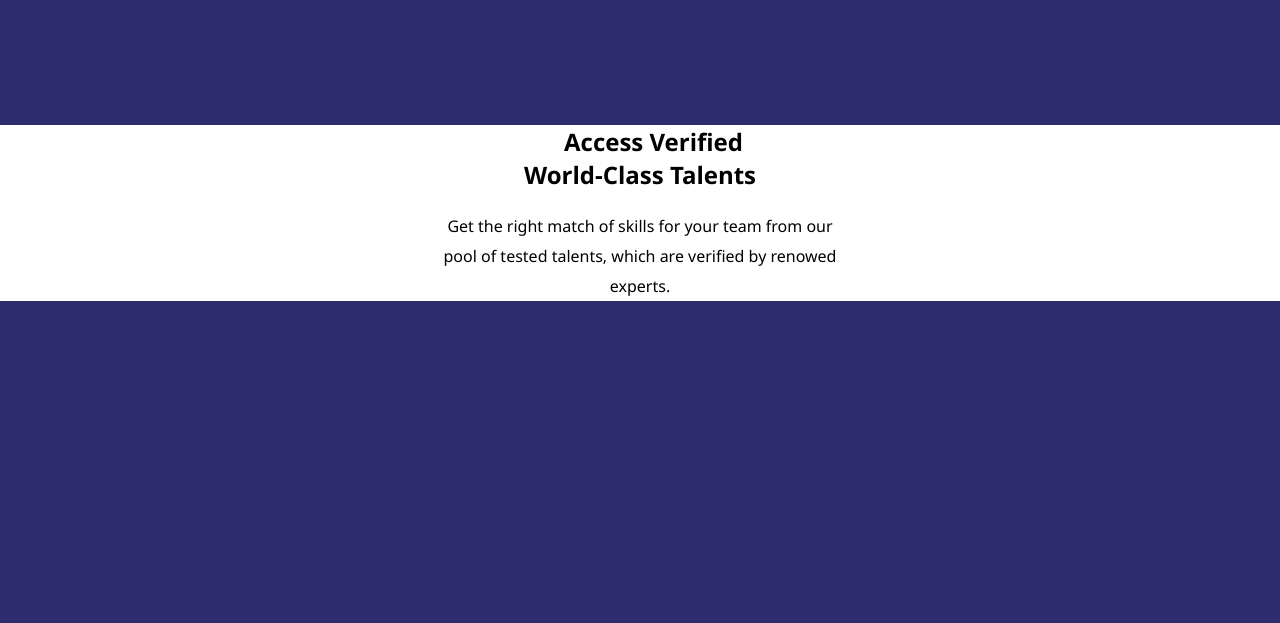
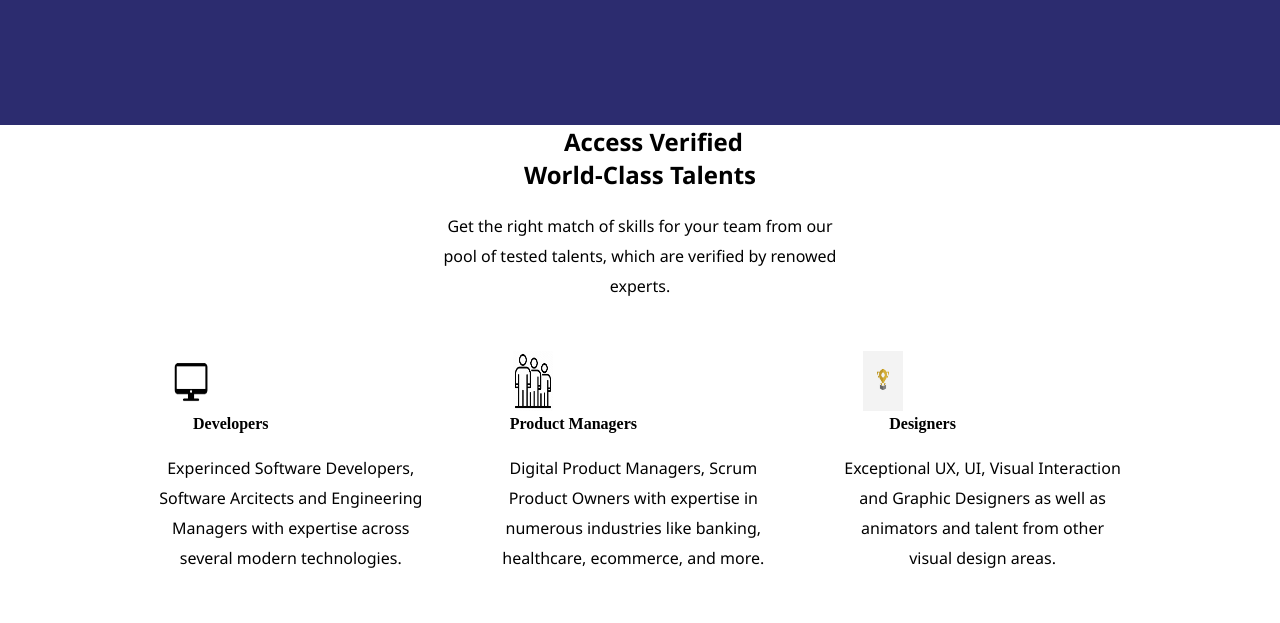
Before and after one commit to dantocome/expectooclone, a plain HTML site: page index.html in a window 1280 px wide. Shown: the part 493-1116 px from the top of the page. Before the commit the page ends 800 px from the top, so only its background shows below. Drawn offline with Linux system fonts and the light colour scheme.

Commit message:
index.html file added

```diff
--- a/index.html
+++ b/index.html
@@ -41,6 +41,39 @@
             <p id="one">Get the right match of skills for your team from our<br>
             pool of tested talents, which are verified by renowed<br>experts.</p>
         </div>
-      </div>
+
+        <div class="comfort2">
+            <div class="omo">
+        <div class="left">
+            <img src="/img/vector-desktop-computer-icon.webp" width="40" height="60">
+        </div>
+        <div class="right"><h4>Developers</h4></div>
+
+        <p class="yoo">Experinced Software Developers,<br>
+            Software Arcitects and Engineering<br>
+             Managers with expertise across<br>
+            several modern technologies.</p>
+    </div>
+
+    <div class="gik">
+    <div class="left">
+        <img src="/img/images.png" width="40" height="60">
+    </div>
+    <div class="right"><h4>Product Managers</h4></div>
+    <p id="yes">Digital Product Managers, Scrum<br>
+    Product Owners with expertise in<br> numerous industries like banking,<br>
+healthcare, ecommerce, and more.</p>
+</div>
+
+<div class="cum">
+<div class="left">
+    <img src="/img/images (1).png" width="40" height="60">
+</div>
+<div class="right"><h4>Designers</h4></div>
+<p class="yet">Exceptional UX, UI, Visual Interaction<br>
+and Graphic Designers as well as<br> animators and talent from other<br>
+visual design areas.</p>
+</div>
+  </div>
 </body>
 </html>
```
